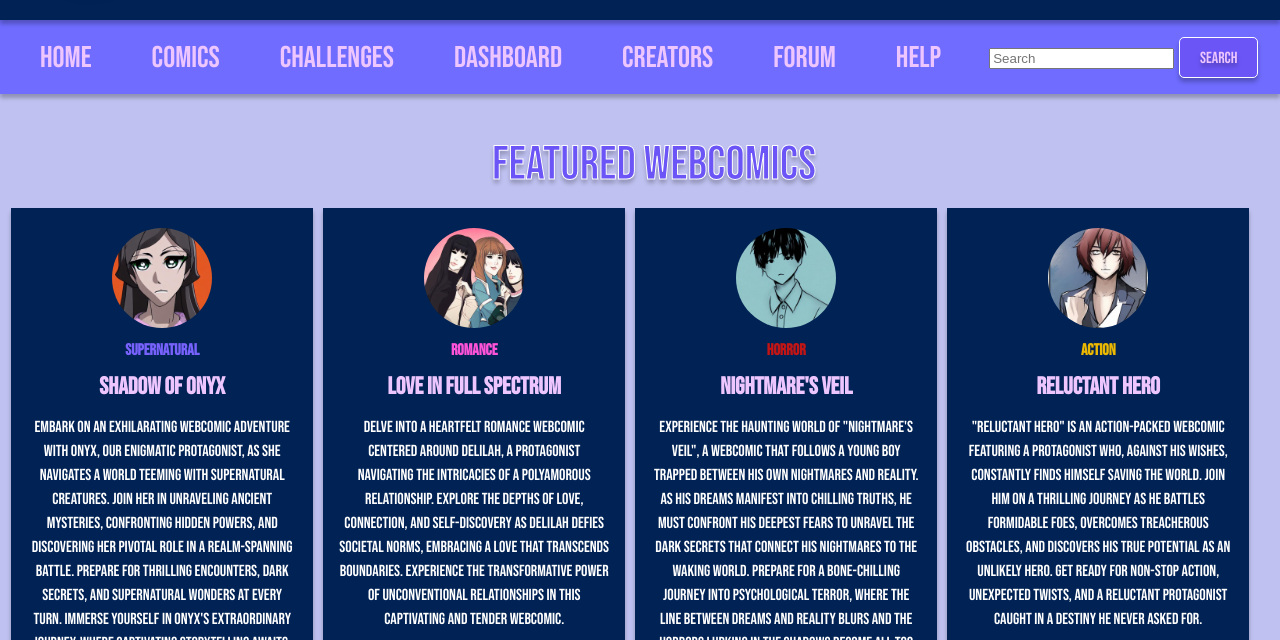
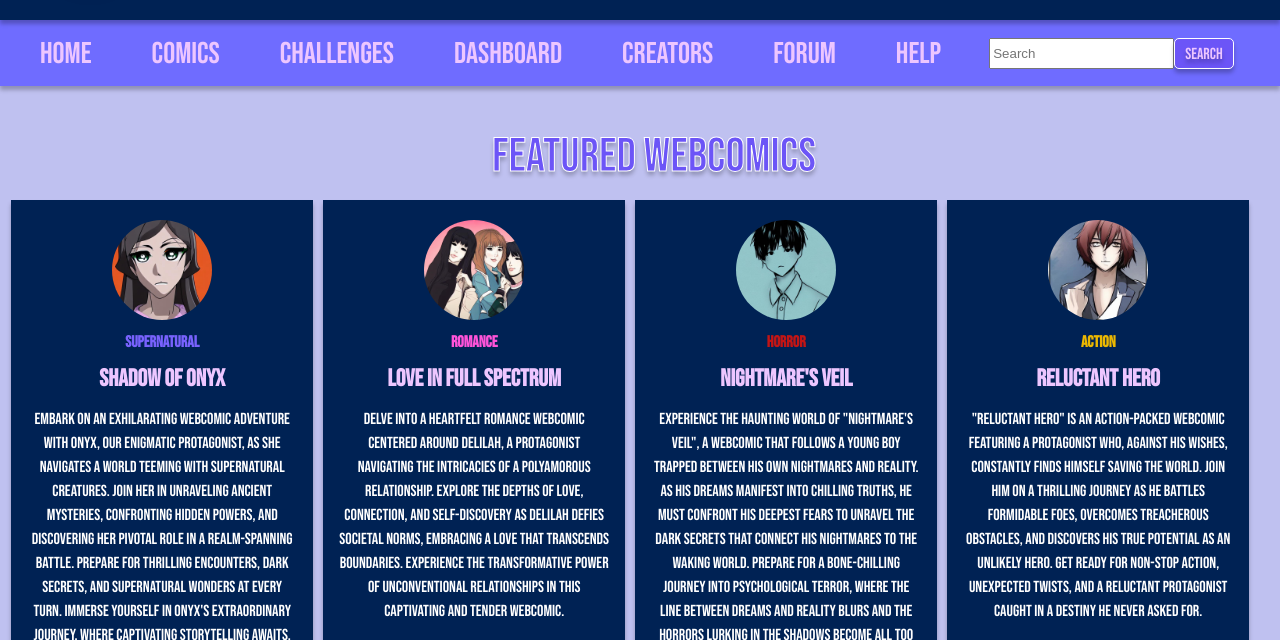
Before and after one commit to Veehulkendeer/webcomic-corner, a website: page index.html in a window 1280 px wide. Shown: the part 160-800 px from the top of the page. Drawn offline with Linux system fonts and the light colour scheme.

Commit message:
modified:   comics.css 	modified:   forum.css 	modified:   style.css

```diff
--- a/comics.css
+++ b/comics.css
@@ -311,15 +311,19 @@ body {
 
 .search-bar {
     align-items: right;
+    justify-content: right;
+    display: flex;
     margin-left: 3rem;
   }
 
   .search-button {
-    display: inline-block;
+    display: inline-block, flex;
+    align-items: right;
+    justify-content: right;
     background-color: #6C55F7;
     color: #EDC6FF;
     text-shadow: 0px 4px 4px rgba(0, 0, 0, 0.25);
-    padding: 10px 20px;
+    padding: 5px 10px;
     text-decoration: none;
     font-family: 'bebas_neueregular', sans-serif;
     font-size: 16px;
--- a/forum.css
+++ b/forum.css
@@ -169,15 +169,19 @@ h2 {
 
   .search-bar {
     align-items: right;
+    justify-content: right;
+    display: flex;
     margin-left: 3rem;
   }
 
   .search-button {
-    display: inline-block;
+    display: inline-block, flex;
+    align-items: right;
+    justify-content: right;
     background-color: #6C55F7;
     color: #EDC6FF;
     text-shadow: 0px 4px 4px rgba(0, 0, 0, 0.25);
-    padding: 10px 20px;
+    padding: 5px 10px;
     text-decoration: none;
     font-family: 'bebas_neueregular', sans-serif;
     font-size: 16px;
--- a/style.css
+++ b/style.css
@@ -207,15 +207,19 @@ body {
 
 .search-bar {
   align-items: right;
+  justify-content: right;
+  display: flex;
   margin-left: 3rem;
 }
 
 .search-button {
-  display: inline-block;
+  display: inline-block, flex;
+  align-items: right;
+  justify-content: right;
   background-color: #6C55F7;
   color: #EDC6FF;
   text-shadow: 0px 4px 4px rgba(0, 0, 0, 0.25);
-  padding: 10px 20px;
+  padding: 5px 10px;
   text-decoration: none;
   font-family: 'bebas_neueregular', sans-serif;
   font-size: 16px;
```
